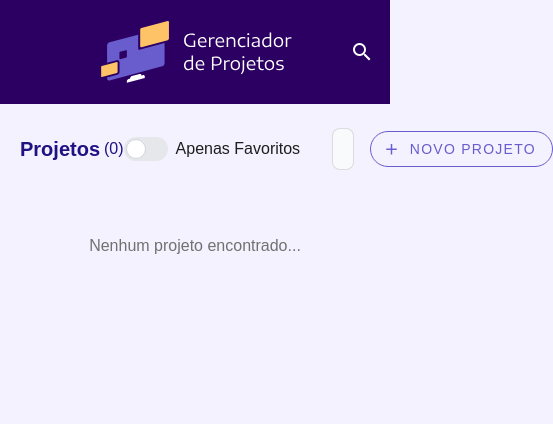
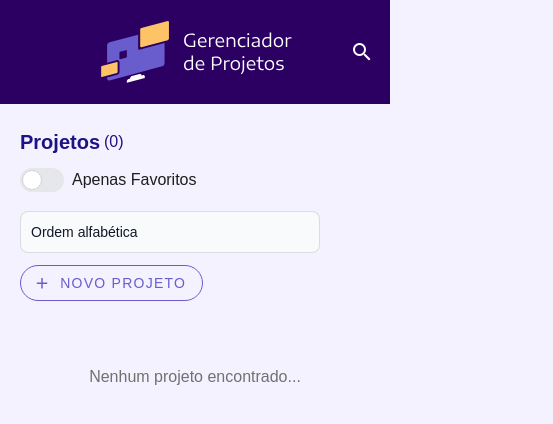
Before and after one commit to Marianarosadev/project-manager, a Nuxt app: page / in a window 390 px wide. Shown: the top 424 px of the page, 553 px wide, since content can reach past the window. Built offline with nearby package versions, Linux system fonts and the light colour scheme; data requests are answered from the project's data file; a web font is replaced by a local one.

Commit message:
Ajuste na responsividade do menu de filtros de projeto

```diff
--- a/src/pages/index.vue
+++ b/src/pages/index.vue
@@ -15,7 +15,7 @@
 </script>
 
 <template>
-  <div class="flex align-center justify-between px-5 my-6">
+  <div class="title-nav flex align-center justify-between px-5 my-6">
     <div>
       <div v-if="store.isSearching" @click="store.toggleSearchMode(false)" class="flex align-center hover:opacity-80 cursor-pointer mb-3 w-20">
         <v-icon class="mr-2" width="16" color="primary">mdi-arrow-left</v-icon>
@@ -26,8 +26,8 @@
         <div class="text-base">({{ store.filteredProjects.length }})</div>
       </div>
     </div>
-    <div v-if="!store.isSearching"  class="d-flex align-center">
-      <label class="inline-flex items-center cursor-pointer h-full min-w-48">
+    <div v-if="!store.isSearching" class="title-options flex align-center">
+      <label class="switch inline-flex items-center cursor-pointer h-full min-w-48">
         <input v-model="store.filters.showFavorites" type="checkbox" id="favoriteFilter" class="sr-only peer">
         <div class="relative w-11 h-6 bg-gray-200 rounded-full peer
                     peer-checked:bg-accent peer-checked:after:translate-x-full
@@ -41,7 +41,7 @@
         <span class="ml-2 text-base text-text2">Apenas Favoritos</span>
       </label>
       <select v-model="store.filters.sortOrder"
-        class="cursor-pointer bg-gray-50 border border-gray-300 text-gray-900 text-sm rounded-lg focus:ring-blue-500 focus:border-blue-500 block w-full p-2.5 mx-4">
+        class="md:mx-4 cursor-pointer bg-gray-50 border border-gray-300 text-gray-900 text-sm rounded-lg focus:ring-blue-500 focus:border-blue-500 block w-full p-2.5">
         <option v-for="item in items" :key="item.value" :value="item.value" class="cursor-pointer">{{ item.text }}</option>
       </select>
       <v-btn
@@ -58,3 +58,24 @@
   <div v-if="store.filteredProjects.length < 1" class="w-full text-center py-10">Nenhum projeto encontrado...</div>
   <ProjectsList v-else/>
 </template>
+
+<style lang="scss">
+  @media (max-width: 991px) {
+    .title-nav {
+      display: block;
+
+      .title-options {
+        display: block;
+      }
+
+      .switch {
+        margin-top: 12px;
+      }
+
+      select {
+        margin: 12px 0;
+        max-width: 300px;
+      }
+    }
+  }
+</style>
```
